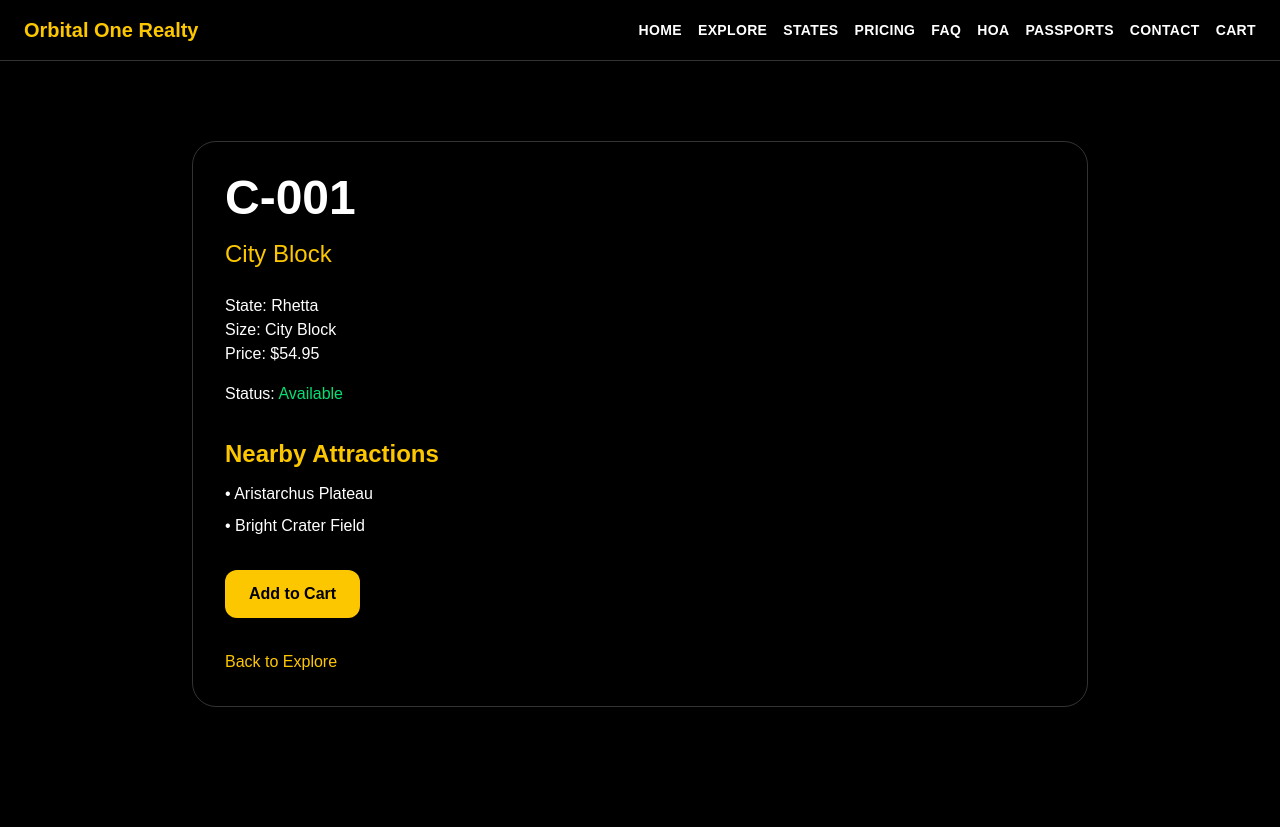
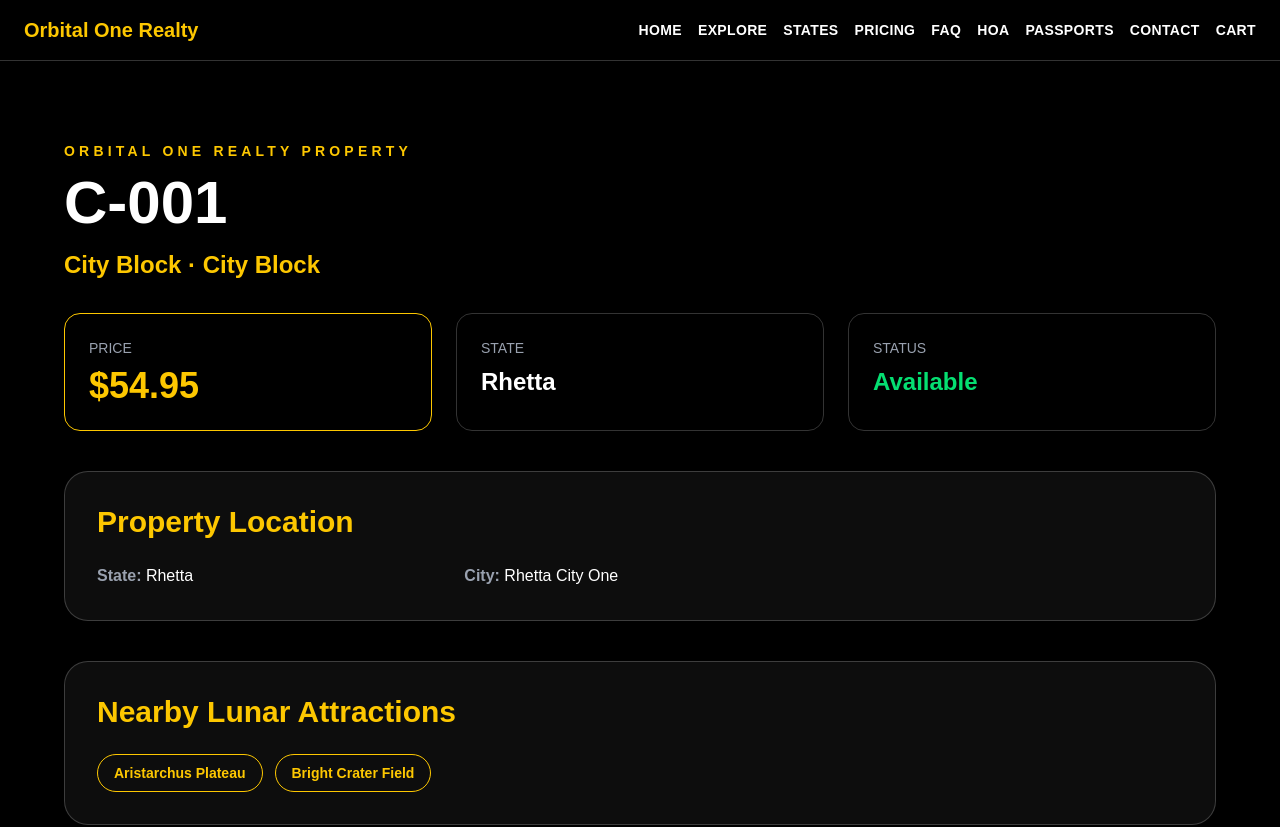
Before and after one commit to MiJoy2026/orbital-one-realty-clean, a Next.js app: page /explore/C-001 in a window 1280 px wide. Shown: the top 827 px of the page. Built offline with nearby package versions, Linux system fonts and the light colour scheme.

Commit message:
Add property explorer pages

```diff
--- a/app/explore/[propertyId]/page.tsx
+++ b/app/explore/[propertyId]/page.tsx
@@ -1,12 +1,11 @@
 import { sampleProperties } from "../../../lib/moon-data";
 
-export default async function PropertyDetailPage({
+export default async function PropertyExplorerPage({
   params,
 }: {
   params: Promise<{ propertyId: string }>;
 }) {
-  const resolvedParams = await params;
-  const propertyId = resolvedParams.propertyId;
+  const { propertyId } = await params;
 
   const property = sampleProperties.find(
     (item) => item.id.toLowerCase() === propertyId.toLowerCase()
@@ -16,7 +15,6 @@ export default async function PropertyDetailPage({
     return (
       <main className="min-h-screen bg-black px-6 py-20 text-white">
         <h1 className="text-5xl font-black">Property Not Found</h1>
-        <p className="mt-4">Property ID requested: {propertyId}</p>
         <a href="/explore" className="mt-8 inline-block text-yellow-400">
           Back to Explore
         </a>
@@ -24,57 +22,120 @@ export default async function PropertyDetailPage({
     );
   }
 
-  const isSold = property.status === "Sold";
-
   return (
     <main className="min-h-screen bg-black px-6 py-20 text-white">
-      <div className="mx-auto max-w-4xl rounded-3xl border border-white/20 p-8">
-        <h1 className="text-5xl font-black uppercase">{property.id}</h1>
-
-        <p className="mt-4 text-2xl text-yellow-400">{property.type}</p>
-
-        <p className="mt-6">State: {property.state}</p>
-        <p>Size: {property.size}</p>
-        <p>Price: ${property.price.toFixed(2)}</p>
-
-        <p className="mt-4">
-          Status:{" "}
-          <span className={isSold ? "text-red-400" : "text-green-400"}>
-            {property.status}
-          </span>
+      <div className="mx-auto max-w-6xl">
+        <p className="text-sm font-bold uppercase tracking-[0.3em] text-yellow-400">
+          Orbital One Realty Property
         </p>
 
-        <h2 className="mt-8 text-2xl font-bold text-yellow-400">
-          Nearby Attractions
+        <h1 className="mt-3 text-6xl font-black uppercase">
+          {property.id}
+        </h1>
+
+        <p className="mt-4 text-2xl font-bold text-yellow-400">
+          {property.type} · {property.size}
+        </p>
+
+        <div className="mt-8 grid gap-6 md:grid-cols-3">
+          <div className="rounded-2xl border border-yellow-400 p-6">
+            <p className="text-sm uppercase text-gray-400">Price</p>
+            <p className="mt-2 text-4xl font-black text-yellow-400">
+              ${property.price.toFixed(2)}
+            </p>
+          </div>
+
+          <div className="rounded-2xl border border-white/20 p-6">
+            <p className="text-sm uppercase text-gray-400">State</p>
+            <p className="mt-2 text-2xl font-black">{property.state}</p>
+          </div>
+
+          <div className="rounded-2xl border border-white/20 p-6">
+            <p className="text-sm uppercase text-gray-400">Status</p>
+            <p
+              className={`mt-2 text-2xl font-black ${
+                property.status === "Sold"
+                  ? "text-red-400"
+                  : "text-green-400"
+              }`}
+            >
+              {property.status}
+            </p>
+          </div>
+        </div>
+
+        <div className="mt-10 rounded-3xl border border-white/20 bg-white/5 p-8">
+          <h2 className="text-3xl font-black text-yellow-400">
+            Property Location
           </h2>
 
-        <ul className="mt-3 space-y-2">
+          <div className="mt-6 grid gap-4 md:grid-cols-3">
+            <p>
+              <span className="font-bold text-gray-400">State:</span>{" "}
+              {property.state}
+            </p>
+
+            {property.city && (
+              <p>
+                <span className="font-bold text-gray-400">City:</span>{" "}
+                {property.city}
+              </p>
+            )}
+
+            {property.town && (
+              <p>
+                <span className="font-bold text-gray-400">Town:</span>{" "}
+                {property.town}
+              </p>
+            )}
+          </div>
+        </div>
+
+        <div className="mt-10 rounded-3xl border border-white/20 bg-white/5 p-8">
+          <h2 className="text-3xl font-black text-yellow-400">
+            Nearby Lunar Attractions
+          </h2>
+
+          <div className="mt-6 flex flex-wrap gap-3">
             {property.nearbyAttractions.map((attraction) => (
-            <li key={attraction}>• {attraction}</li>
+              <span
+                key={attraction}
+                className="rounded-full border border-yellow-400 px-4 py-2 text-sm font-bold text-yellow-400"
+              >
+                {attraction}
+              </span>
             ))}
-        </ul>
+          </div>
+        </div>
 
-        {isSold ? (
-  <button
-    disabled
-    className="mt-8 rounded-xl bg-gray-700 px-6 py-3 font-black text-gray-400"
-  >
-    Sold / Unavailable
-  </button>
-) : (
+        <div className="mt-10 flex flex-wrap gap-4">
+          {property.status === "Available" ? (
             <a
               href={`/cart?propertyId=${property.id}`}
-    className="mt-8 inline-block rounded-xl bg-yellow-400 px-6 py-3 font-black text-black"
+              className="rounded-xl bg-yellow-400 px-8 py-4 font-black text-black"
             >
-    Add to Cart
+              Purchase This Property
             </a>
+          ) : (
+            <div className="rounded-xl bg-red-600 px-8 py-4 font-black text-white">
+              Sold
+            </div>
           )}
 
-        <br />
+          <a
+            href={`/states/${encodeURIComponent(property.state)}`}
+            className="rounded-xl border border-yellow-400 px-8 py-4 font-black text-yellow-400"
+          >
+            Back to State
+          </a>
 
-        <a href="/explore" className="mt-8 inline-block text-yellow-400">
-          Back to Explore
+          <a
+            href="/moon-map"
+            className="rounded-xl border border-white/30 px-8 py-4 font-black text-white"
+          >
+            Back to Lunar Atlas
           </a>
+        </div>
       </div>
     </main>
   );
```
Lines whose indentation alone changed are shown as unchanged.
